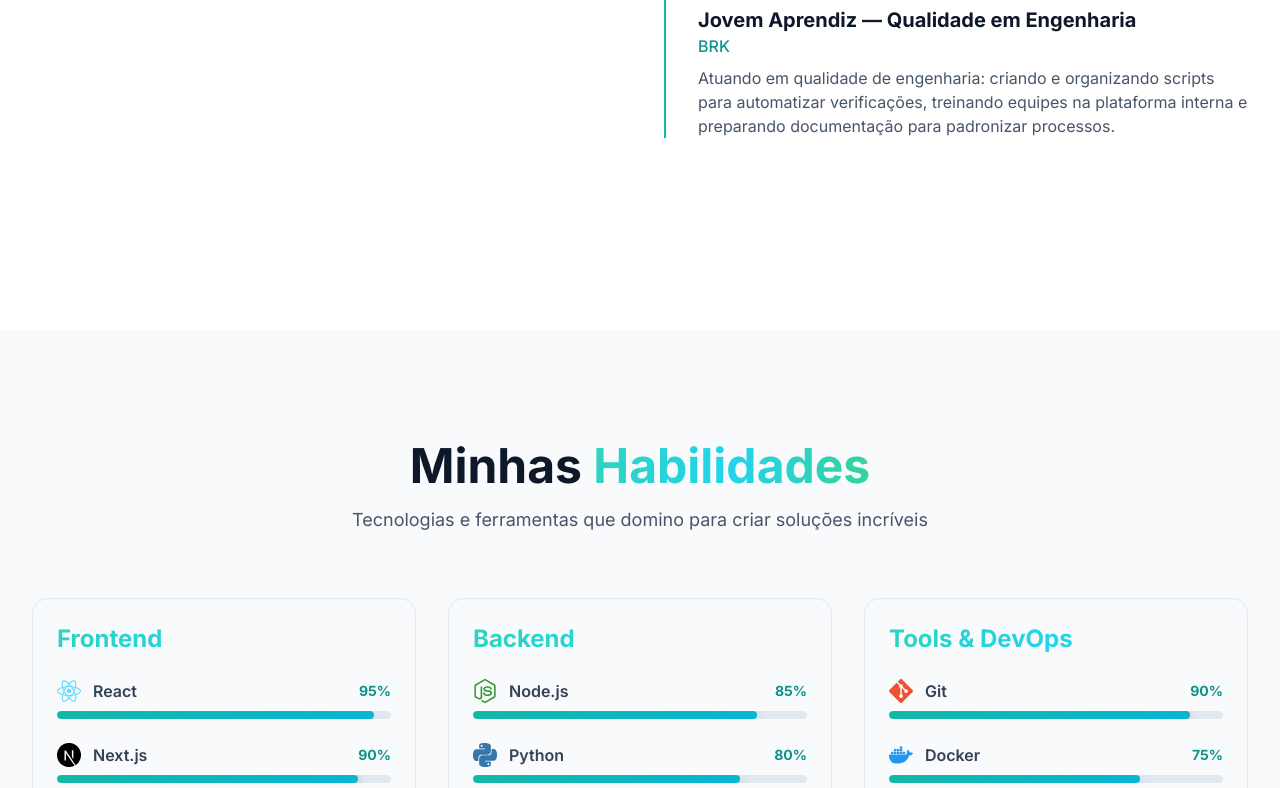
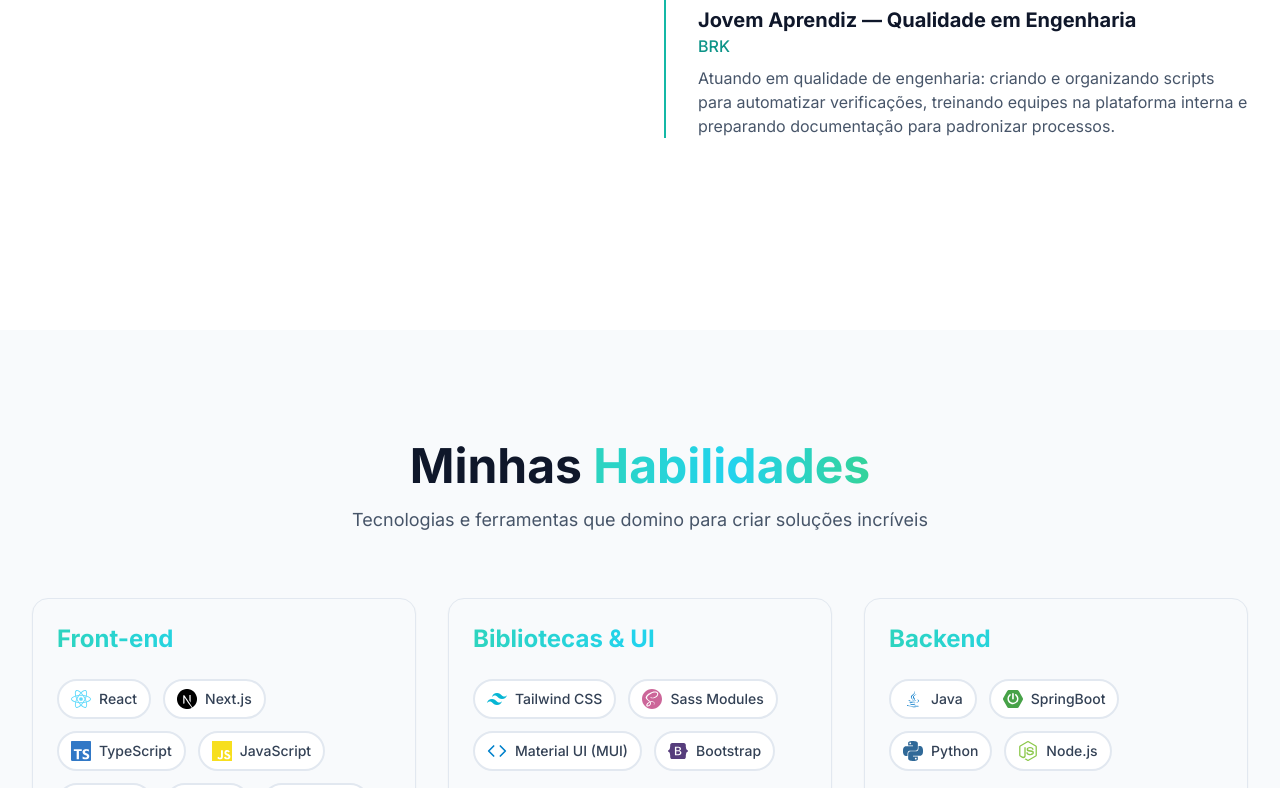
Before and after one commit to saracristinas/Portifolio-, a Next.js app: page / in a window 1280 px wide. Shown: the part 2012-2800 px from the top of the page. Built offline with nearby package versions, Linux system fonts and the light colour scheme.

Commit message:
feat: Melhorar o componente Skills com habilidades adicionais e layout aprimorado.

```diff
--- a/components/Skills.tsx
+++ b/components/Skills.tsx
@@ -3,28 +3,57 @@
 import { motion, useInView } from 'framer-motion';
 import { useRef } from 'react';
 import {
-  SiReact, SiNextdotjs, SiTypescript, SiTailwindcss,
-  SiNodedotjs, SiMongodb, SiPostgresql, SiDocker,
-  SiGit, SiFigma, SiVercel, SiPython
+  SiReact, SiNextdotjs, SiTypescript,
+  SiDocker,
+  SiGit, SiVercel, SiPython, SiNodedotjs,
+  SiSpringboot,
+  SiJavascript, SiAmazonaws, SiTailwindcss,
+  SiHtml5, SiCss3, SiSass, SiBootstrap, SiAngular,
+  SiMongodb, SiPostgresql, SiMysql, SiJira
 } from 'react-icons/si';
+import { DiJava } from 'react-icons/di';
+import { FiCode } from 'react-icons/fi';
+import {  MdAccessibility } from 'react-icons/md';
+import { GiBrain } from 'react-icons/gi';
+import { FaObjectGroup, FaShieldAlt, FaCogs } from 'react-icons/fa';
 
 const skillCategories = [
   {
-    title: 'Frontend',
+    title: 'Front-end',
     skills: [
       { name: 'React', icon: SiReact, level: 95, color: '#61DAFB' },
       { name: 'Next.js', icon: SiNextdotjs, level: 90, color: '#000000' },
       { name: 'TypeScript', icon: SiTypescript, level: 88, color: '#3178C6' },
+      { name: 'JavaScript', icon: SiJavascript, level: 92, color: '#f7df1e' },
+      { name: 'HTML', icon: SiHtml5, level: 95, color: '#E34F26' },
+      { name: 'CSS', icon: SiCss3, level: 92, color: '#1572B6' },
+      { name: 'Angular', icon: SiAngular, level: 60, color: '#DD0031' },
+    ],
+  },
+  {
+    title: 'Bibliotecas & UI',
+    skills: [
       { name: 'Tailwind CSS', icon: SiTailwindcss, level: 92, color: '#06B6D4' },
+      { name: 'Sass Modules', icon: SiSass, level: 80, color: '#CC6699' },
+      { name: 'Material UI (MUI)', icon: FiCode, level: 78, color: '#0081CB' },
+      { name: 'Bootstrap', icon: SiBootstrap, level: 75, color: '#563D7C' },
     ],
   },
   {
     title: 'Backend',
     skills: [
-      { name: 'Node.js', icon: SiNodedotjs, level: 85, color: '#339933' },
-      { name: 'Python', icon: SiPython, level: 80, color: '#3776AB' },
-      { name: 'MongoDB', icon: SiMongodb, level: 82, color: '#47A248' },
-      { name: 'PostgreSQL', icon: SiPostgresql, level: 78, color: '#4169E1' },
+  { name: 'Java', icon: DiJava, level: 85, color: '#0077C8' },
+  { name: 'SpringBoot', icon: SiSpringboot, level: 82, color: '#47A248' },
+  { name: 'Python', icon: SiPython, level: 80, color: '#306998' },
+  { name: 'Node.js', icon: SiNodedotjs, level: 78, color: '#8CC84B' },
+    ],
+  },
+  {
+    title: 'Bancos de Dados',
+    skills: [
+        { name: 'MySQL', icon: SiMysql, level: 75, color: '#00758F' },
+      { name: 'MongoDB', icon: SiMongodb, level: 82, color: '#3FA037' },
+      { name: 'PostgreSQL', icon: SiPostgresql, level: 78, color: '#336791' },
     ],
   },
   {
@@ -32,8 +61,19 @@
     skills: [
   { name: 'Git', icon: SiGit, level: 90, color: '#F05032' },
   { name: 'Docker', icon: SiDocker, level: 75, color: '#2496ED' },
-      { name: 'Figma', icon: SiFigma, level: 85, color: '#F24E1E' },
+  { name: 'AWS', icon: SiAmazonaws, level: 85, color: '#FF9900' },
   { name: 'Vercel', icon: SiVercel, level: 88, color: '#000000' },
+    ],
+  },
+  {
+    title: 'Conceitos & Metodologias',
+    skills: [
+  { name: 'Lógica de Programação', icon: GiBrain, level: 90, color: '#8B5CF6' },
+  { name: 'POO', icon: FaObjectGroup, level: 85, color: '#0EA5A4' },
+  { name: 'Acessibilidade (A11Y)', icon: MdAccessibility, level: 80, color: '#059669' },
+  { name: 'Segurança da Informação & Cibersegurança', icon: FaShieldAlt, level: 70, color: '#EF4444' },
+  { name: 'Metodologias Ágeis (Scrum, Kanban)', icon: SiJira, level: 85, color: '#0052CC' },
+  { name: 'Engenharia de Software', icon: FaCogs, level: 88, color: '#2563EB' },
     ],
   },
 ];
@@ -93,39 +133,21 @@
                   {category.title}
                 </h3>
                 <div className="space-y-6">
+                  <div className="flex flex-wrap gap-3">
                     {category.skills.map((skill, skillIndex) => (
-                    <div key={skillIndex}>
-                      <div className="flex items-center justify-between mb-2">
-                        <div className="flex items-center gap-3">
-                          <skill.icon
-                            className="w-6 h-6"
-                            style={{ color: skill.color }}
-                          />
-                          <span className="font-semibold text-slate-700 dark:text-slate-300">
-                            {skill.name}
+                      <span
+                        key={skillIndex}
+                        className="inline-flex items-center gap-2 px-3 py-2 bg-white dark:bg-slate-800 border-2 border-slate-200 dark:border-slate-700 rounded-full text-sm font-medium text-slate-700 dark:text-slate-300"
+                        aria-label={`${skill.name}`}
+                      >
+                        {(() => {
+                          const Icon = skill.icon ?? FiCode;
+                          return <Icon className="w-5 h-5" style={{ color: skill.color }} aria-hidden="true" />;
+                        })()}
+                        <span>{skill.name}</span>
                       </span>
+                    ))}
                   </div>
-                        <span className="text-sm font-bold text-teal-600 dark:text-teal-400">
-                          {skill.level}%
-                        </span>
-                      </div>
-                      <div className="h-2 bg-slate-200 dark:bg-slate-700 rounded-full overflow-hidden">
-                        <motion.div
-                          initial={{ width: 0 }}
-                          animate={isInView ? { width: `${skill.level}%` } : { width: 0 }}
-                          transition={{
-                            duration: 1,
-                            delay: categoryIndex * 0.2 + skillIndex * 0.1,
-                            ease: 'easeOut',
-                          }}
-                          className="h-full bg-gradient-to-r from-teal-500 to-cyan-500 rounded-full"
-                          style={{
-                            boxShadow: `0 0 10px ${skill.color}40`,
-                          }}
-                        />
-                      </div>
-                    </div>
-                  ))}
                 </div>
               </motion.div>
             ))}
@@ -138,17 +160,16 @@
             </h3>
             <div className="flex flex-wrap justify-center gap-3">
               {[
-                'Responsive Design',
                 'REST APIs',
-                'GraphQL',
+                'Clean Code',
                 'CI/CD',
-                'Agile/Scrum',
-                'Testing (Jest, Vitest)',
+                'Agile / Scrum',
+                'Microservices',
+                'Database Design (SQL)',
                 'Performance Optimization',
-                'SEO',
-                'Accessibility (a11y)',
-                'UI/UX Design',
-              ].map((skill) => (
+                'Desenvolvimento Web Responsivo'
+              ]
+                .map((skill) => (
                   <motion.span
                     key={skill}
                     whileHover={{ scale: 1.1, y: -5 }}
```
Lines whose indentation alone changed are shown as unchanged.
